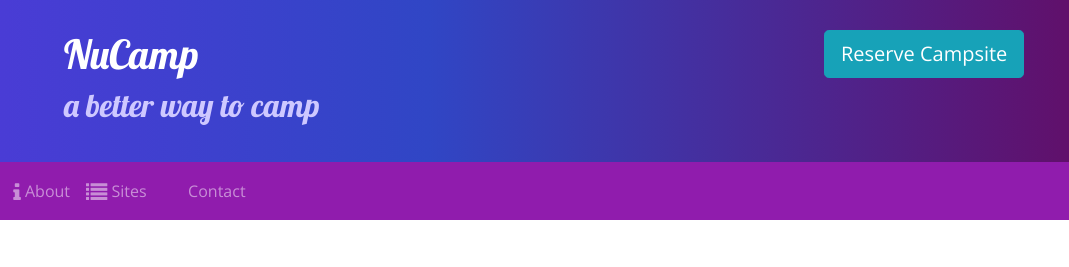
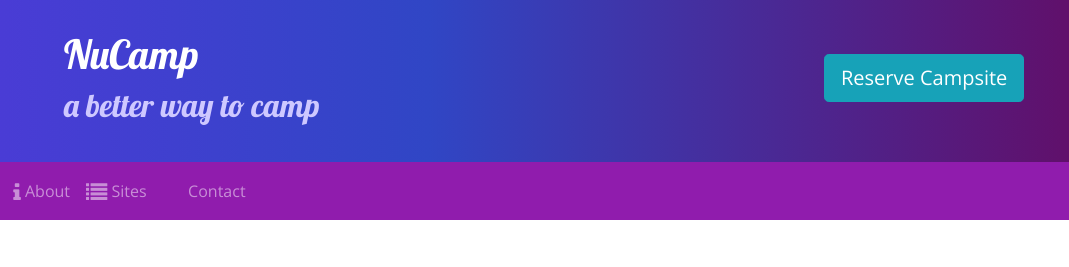
Before and after one commit to rt3me/Nucamp-First-Bootstrap, a website: page index.html in a window 1280 px wide. Shown: the top 267 px of the page, 211-1280 px from the left. Drawn offline with nearby package versions, Linux system fonts and the light colour scheme.

Commit message:
Top margin on button div

```diff
--- a/index.html
+++ b/index.html
@@ -28,7 +28,7 @@
             <h1>NuCamp</h1>
             <h2>a better way to camp</h2>
           </div>
-          <div class="col-md-4 col-xl-2">
+          <div class="col-md-4 col-xl-2 mt-4">
             <a href="#reserveForm" class="btn btn-info btn-lg text-nowrap">Reserve Campsite</a>
           </div>
         </div>
```
